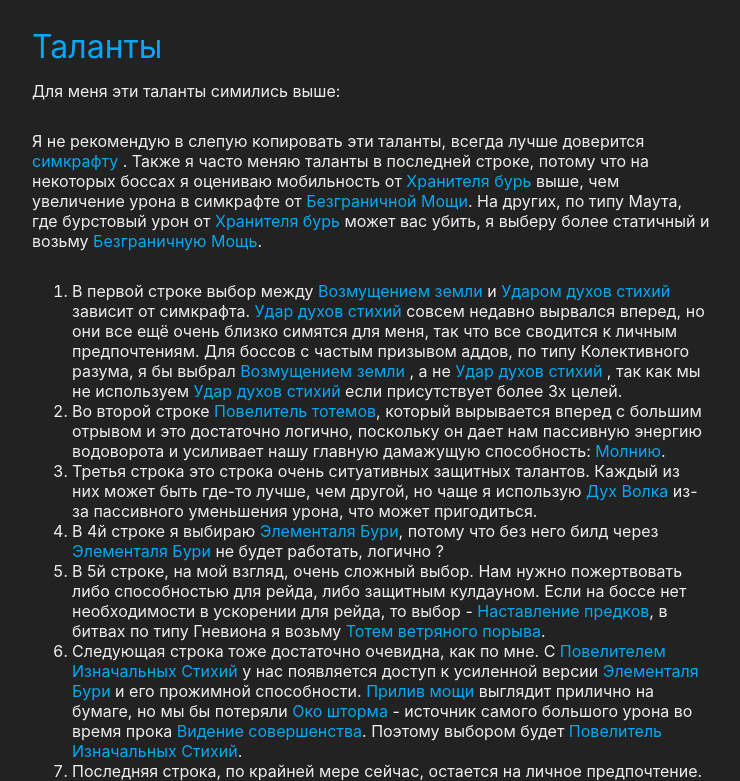
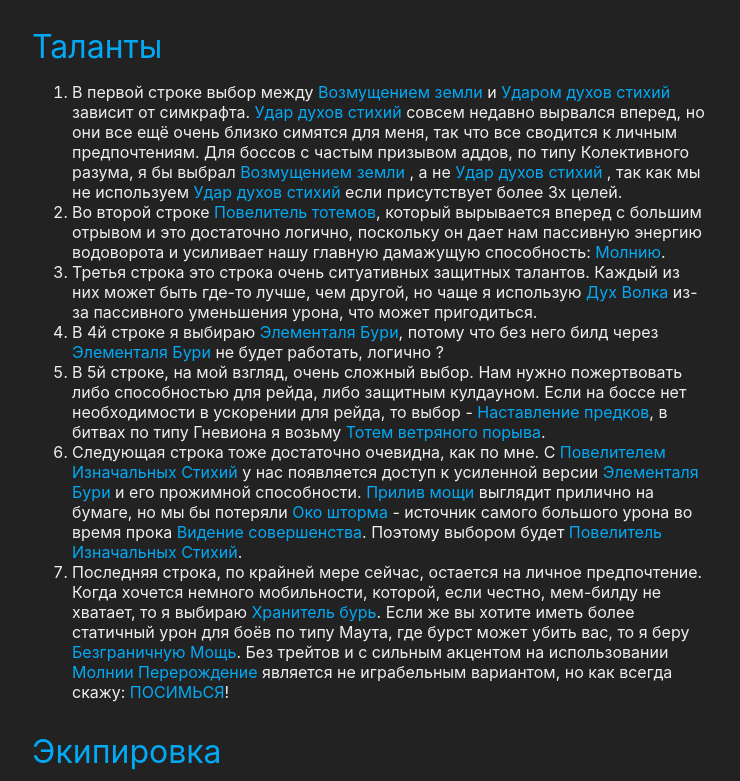
Before and after one commit to sorumond/vop-build, a website: page src/index.html in a window 1280 px wide. Shown: the part 770-1551 px from the top of the page, without its empty margins (268-1008 px from the left). Drawn offline with Linux system fonts and the light colour scheme; a script that the page names is missing.

Commit message:
fix mistakes

```diff
--- a/src/index.html
+++ b/src/index.html
@@ -40,17 +40,6 @@
 
   </div>
     <div id="talents" class="medium-title">Таланты</div>
-    <div class="main-text">Для меня эти таланты симились выше:</div>
-    <div class="main-text">Я не рекомендую в слепую копировать эти таланты, всегда лучше доверится <a href="https://ru.raidbots.com/simbot/talents" class="default-link">симкрафту
-    </a>. Также я
-      часто меняю таланты в последней строке, потому что на некоторых боссах я оцениваю мобильность от <a href="https://ru.wowhead.com/spell=191634/stormkeeper"
-                                                                                                          class="default-link">Хранителя
-        бурь</a> выше, чем
-      увеличение урона в симкрафте от <a href="https://ru.wowhead.com/spell=260895/unlimited-power" class="default-link">Безграничной Мощи</a>. На других, по типу Маута, где
-      бурстовый урон от
-      <a href="https://ru.wowhead.com/spell=191634/stormkeeper" class="default-link">Хранителя
-        бурь</a> может вас убить, я выберу более статичный и возьму <a href="https://ru.wowhead.com/spell=260895/unlimited-power" class="default-link">Безграничную Мощь</a>.
-    </div>
 
     <div class="main-text">
       <ol>
@@ -95,13 +84,13 @@
         </li>
         <li>
           Последняя строка, по крайней мере сейчас, остается на личное предпочтение. Когда хочется немного мобильности, которой, если честно, мем-билду не хватает, то я выбираю <a
-          href="https://ru.wowhead.com/spell=191634/stormkeeper" class="default-link">Хранитель бурь</a>. если вы хотите иметь более статичный для боя по
+          href="https://ru.wowhead.com/spell=191634/stormkeeper" class="default-link">Хранитель бурь</a>. Если же вы хотите иметь более статичный урон для боёв по
           типу Маута,
-          где бурстовый урон может убить вас, то я беру <a href="https://ru.wowhead.com/spell=260895/unlimited-power" class="default-link">Безграничную Мощь</a>. Без трейтов и
+          где бурст может убить вас, то я беру <a href="https://ru.wowhead.com/spell=260895/unlimited-power" class="default-link">Безграничную Мощь</a>. Без трейтов и
           с сильным акцентом на использовании <a href="https://ru.wowhead.com/spell=188196" class="default-link">Молнии</a> <a href="https://ru.wowhead.com/spell=114050"
                                                                                                                               class="default-link">
           Перерождение</a> является
-          не играбельным вариантом, но как всегда скажу: <a href="https://ru.raidbots.com/simbot/talents" class="default-link">ПОСИМЬСЯ</a>!
+          не играбельным вариантом, но как всегда скажу: <a href="https://www.raidbots.com/simbot/talents" class="default-link">ПОСИМЬСЯ</a>!
         </li>
       </ol>
     </div>
@@ -117,10 +106,10 @@
       препочитает больше всего крит и хаст. Универсальность также не остает. По причине того, что данный билд хорошо скейлится от второстепенных характеристик
       , <a href="https://ru.wowhead.com/spell=117014/elemental-blast" class="default-link">Удар духов стихий</a> является жизнеспособным вариантом. Самый важный
       азеритовый трейт - это <a href="https://ru.wowhead.com/spell=278697" class="default-link">Гармония стихий</a>. К счастью для нас он есть на каждом куске
-      в новом рейде Ни'алота. <a href="https://ru.wowhead.com/spell=317137/">Сердце тьмы</a>, уникальный для Ни'алоты Азеритовый трейт, также достаточно хорош по тем же причинам
+      в новом рейде Ни'алота, Пробуждающийся Город. <a href="https://ru.wowhead.com/spell=317137/">Сердце тьмы</a>, уникальный для Ни'алоты Азеритовый трейт, также достаточно хорош по тем же причинам
       что
       и <a
-      href="https://ru.wowhead.com/spell=278697" class="default-link">Гармония стихий</a>. Из-за выше описаных талантов <a
+      href="https://ru.wowhead.com/spell=278697" class="default-link">Гармония стихий</a>. Из-за вышеописаных талантов <a
       href="https://ru.wowhead.com/spell=279829/%D0%B3%D0%BE%D1%80%D1%8E%D1%87%D0%B8%D0%B9-%D0%BF%D0%BE%D1%82%D0%B5%D0%BD%D1%86%D0%B8%D0%B0%D0%BB">Горючий потенциал</a> теряет
       свою ценность потому, что вы не будете использовать <a href="https://ru.wowhead.com/spell=51505/lava-burst">Выброс лавы</a> так же, как в билде с <a
       href="https://ru.wowhead.com/spell=210714" class="default-link">Ледяной яростью</a> / <a href="https://ru.wowhead.com/spell=16166" class="default-link">Властелином
```
